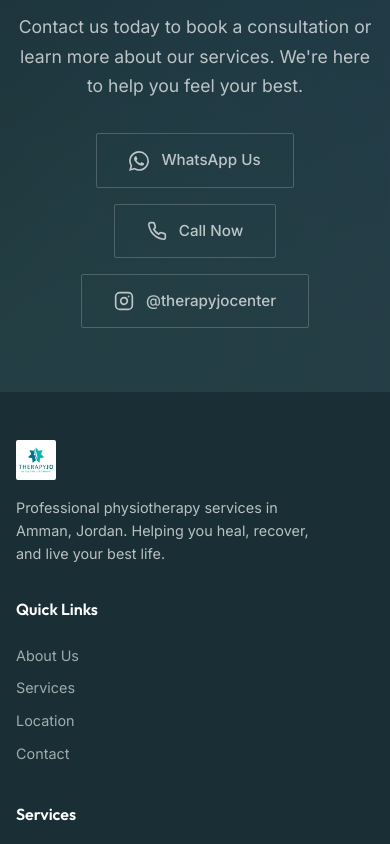
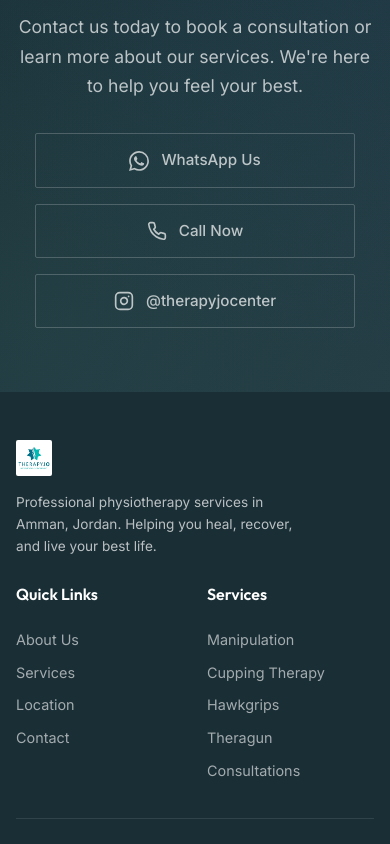
Before and after one commit to CerciMuh/therapyjo_proposal, a Next.js app: page / in a window 390 px wide. Shown: the part 10180-11024 px from the top of the page. Built offline with nearby package versions, Linux system fonts and the light colour scheme.

Commit message:
refresh fix

```diff
--- a/src/app/globals.css
+++ b/src/app/globals.css
@@ -59,14 +59,18 @@ html {
   scroll-behavior: smooth;
   -webkit-font-smoothing: antialiased;
   -moz-osx-font-smoothing: grayscale;
+  background: var(--bg-dark);
+  overscroll-behavior: none;
 }
 
 body {
   font-family: var(--font-inter), 'Inter', -apple-system, BlinkMacSystemFont, 'Segoe UI', sans-serif;
-  background: var(--bg-primary);
+  background: var(--bg-dark);
   color: var(--text-primary);
   line-height: 1.6;
   overflow-x: hidden;
+  overscroll-behavior: none;
+  min-height: 100svh;
 }
 
 /* RTL Arabic font override */
@@ -1177,6 +1181,7 @@ ol {
 .contact-btn {
   display: inline-flex;
   align-items: center;
+  justify-content: center;
   gap: 0.75rem;
   padding: 0.875rem 2rem;
   border-radius: var(--radius-sm);
@@ -1186,6 +1191,7 @@ ol {
   background: transparent;
   border: 1px solid rgba(255, 255, 255, 0.2);
   color: rgba(255, 255, 255, 0.7);
+  min-width: 200px;
 }
 
 .contact-btn:hover {
@@ -1198,6 +1204,18 @@ ol {
 .contact-btn.phone,
 .contact-btn.instagram {
   background: transparent;
+}
+
+@media (max-width: 768px) {
+  .contact-buttons {
+    flex-direction: column;
+    align-items: center;
+  }
+
+  .contact-btn {
+    width: 100%;
+    max-width: 320px;
+  }
 }
 
 .contact-social {
@@ -1301,8 +1319,20 @@ ol {
 
 @media (max-width: 768px) {
   .footer-inner {
-    grid-template-columns: 1fr;
-    gap: 2rem;
+    grid-template-columns: 1fr 1fr;
+    gap: 1.5rem;
+  }
+
+  .footer-brand {
+    grid-column: 1 / -1;
+  }
+
+  .footer-brand-logo {
+    height: 36px;
+  }
+
+  .footer-brand p {
+    font-size: 0.85rem;
   }
 
   .footer-bottom {
```
